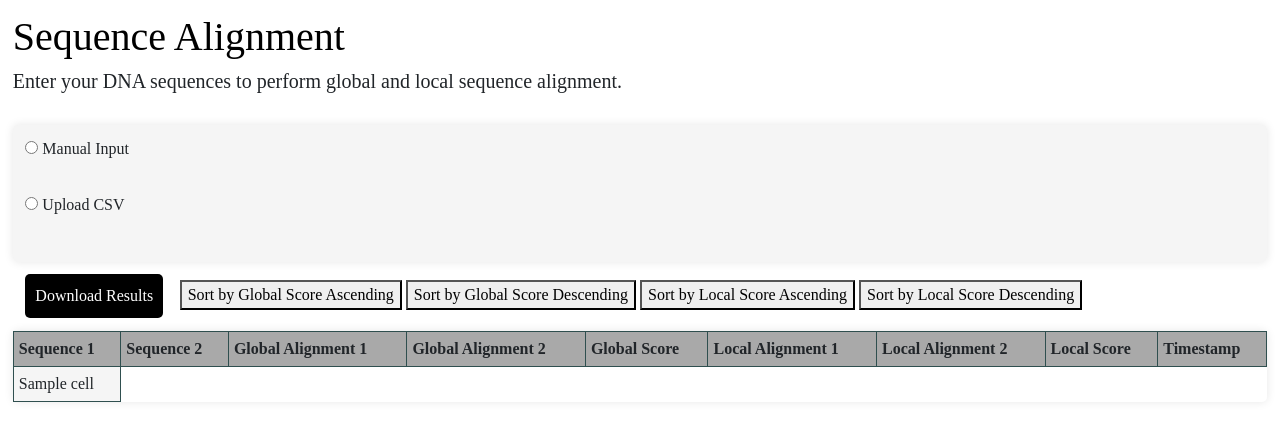
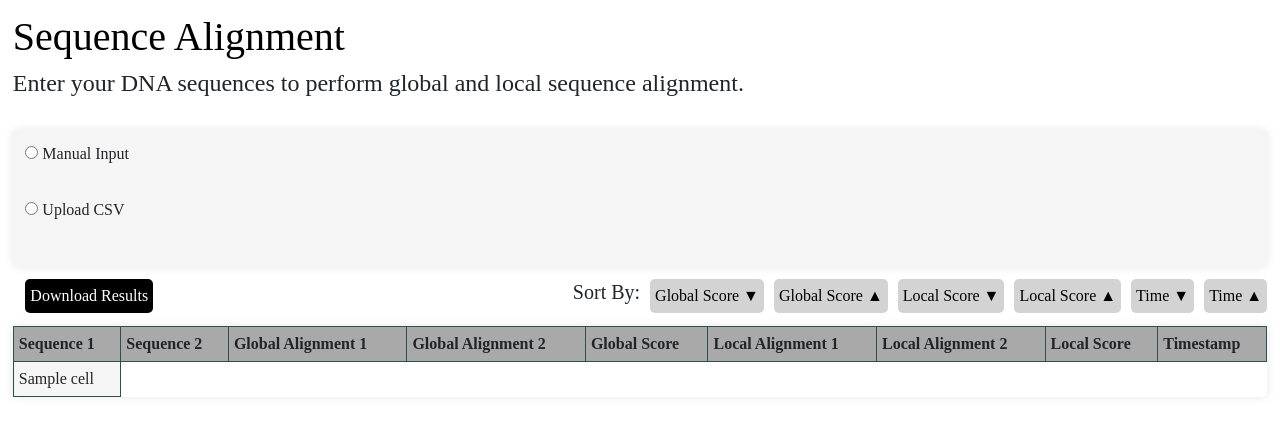
Before and after one commit to apy-h/dna-alignment-algos, a Flask app: template templates/home.html in a window 1280 px wide. Shown: the top 441 px of the page. Run offline with Flask 3, Linux system fonts and the light colour scheme; the template is opened without the code that fills it: most values are stand-ins (such as "Sample title", 1, 10 or a date in 2020); some libraries are stand-ins or nearby versions.

Commit message:
Clean up code (especially sort buttons)

```diff
--- a/static/style.css
+++ b/static/style.css
@@ -3,7 +3,7 @@
 }
 
 body {
-    font-family: 'Times New Roman', serif !important;
+    font-family: "Times New Roman", serif !important;
     color: darkslategrey;
     padding: 1%;
 }
@@ -28,21 +28,46 @@ form {
     width: 60%;
 }
 
+input[type="submit"], #download-button, .sort-button {
+    border: none;
+    padding: 5px;
+    border-radius: 5px;
+}
+
 input[type="submit"], #download-button {
     background-color: black;
     color: white;
-    border: none;
-    margin: 5px;
-    padding: 10px;
-    border-radius: 5px;
 }
 
-input[type="submit"]:hover, #download-button:hover {
-    background-color: darkslategrey;
+input[type="submit"] {
+    margin: 5px;
 }
 
 #download-button {
     margin: 1%;
+}
+
+.sort-button {
+    background-color: lightgrey;
+    color: black;
+}
+
+input[type="submit"]:hover, #download-button:hover, .sort-button:hover {
+    background-color: darkslategrey;
+}
+
+.sort-button:hover {
+    color: white;
+}
+
+#table-controls, #sort-controls {
+    display: flex;
+    align-items: center;
+    gap: 10px;
+}
+
+#sort-controls {
+    margin-left: auto;
 }
 
 table {
@@ -77,7 +102,7 @@ td {
     white-space: nowrap;
 }
 
-/* Define 'spin' keyframes animation that rotates from 0 to 360 degrees */
+/* Define spin keyframes animation that rotates from 0 to 360 degrees */
 @keyframes spin {
     0% { transform: rotate(0deg); }
     100% { transform: rotate(360deg); }
@@ -108,7 +133,7 @@ td {
 #loading-spinner {
     width: 100px;
     height: 100px;
-    /* Apply 'spin' animation for 2 seconds at a constant speed to repeat indefinitely (infinite) */
+    /* Apply spin animation for 2 seconds at a constant speed to repeat indefinitely (infinite) */
     animation: spin 2s linear infinite;
 }
 
--- a/templates/home.html
+++ b/templates/home.html
@@ -13,7 +13,7 @@
 
     <body>
         <h1>Sequence Alignment</h1>
-        <h5>Enter your DNA sequences to perform global and local sequence alignment.</h5>
+        <h4>Enter your DNA sequences to perform global and local sequence alignment.</h4>
         <br>
 
         <!-- Show error message if less than 2 valid DNA sequences submitted -->
@@ -26,7 +26,7 @@
         <div id="loading" style="display: none;">
             <div id="loading-content">
                 <img src="{{ url_for('static', filename='favicon.png') }}" id="loading-spinner">
-                <h6 id="timer">0 seconds</h6>
+                <h5 id="timer">0 seconds</h5>
             </div>
         </div>
 
@@ -46,17 +46,24 @@
             <input type="submit" id="submit" value="Submit">
         </form>
 
-        <!-- Table representation of results.db -->
         {% if rows %}
-            <!-- Button to download results.db -->
-            <a href="{{ url_for('download_results') }}" id="download-button" class="btn">Download Results</a>
+            <div id="table-controls">
+                <!-- Button to download results.db -->
+                <a href="{{ url_for('download_results') }}" id="download-button" class="btn">Download Results</a>
 
+                <!-- Buttons to sort table -->
+                <div id="sort-controls">
+                    <h5>Sort By:</h5>
+                    <button class="sort-button" onclick="window.location.href = '/?sort_column=ga_score&sort_order=ASC'">Global Score &#x25BC;</button>
+                    <button class="sort-button" onclick="window.location.href = '/?sort_column=ga_score&sort_order=DESC'">Global Score &#x25B2;</button>
+                    <button class="sort-button" onclick="window.location.href = '/?sort_column=la_score&sort_order=ASC'">Local Score &#x25BC;</button>
+                    <button class="sort-button" onclick="window.location.href = '/?sort_column=la_score&sort_order=DESC'">Local Score &#x25B2;</button>
+                    <button class="sort-button" onclick="window.location.href = '/?sort_column=time&sort_order=ASC'">Time &#x25BC;</button>
+                    <button class="sort-button" onclick="window.location.href = '/?sort_column=time&sort_order=DESC'">Time &#x25B2;</button>
+                </div>
+            </div>
 
-            <button onclick="window.location.href = '/?sort_column=ga_score&sort_order=ASC'">Sort by Global Score Ascending</button>
-            <button onclick="window.location.href = '/?sort_column=ga_score&sort_order=DESC'">Sort by Global Score Descending</button>
-            <button onclick="window.location.href = '/?sort_column=la_score&sort_order=ASC'">Sort by Local Score Ascending</button>
-            <button onclick="window.location.href = '/?sort_column=la_score&sort_order=DESC'">Sort by Local Score Descending</button>
-
+            <!-- Table representation of results.db -->
             <table>
                 <tr>
                     <th>Sequence 1</th>
```
